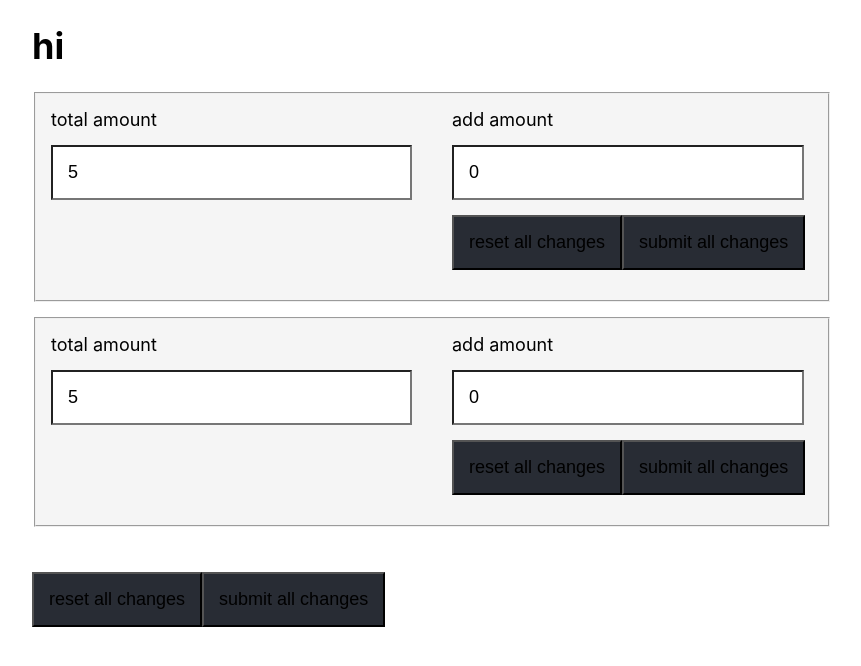
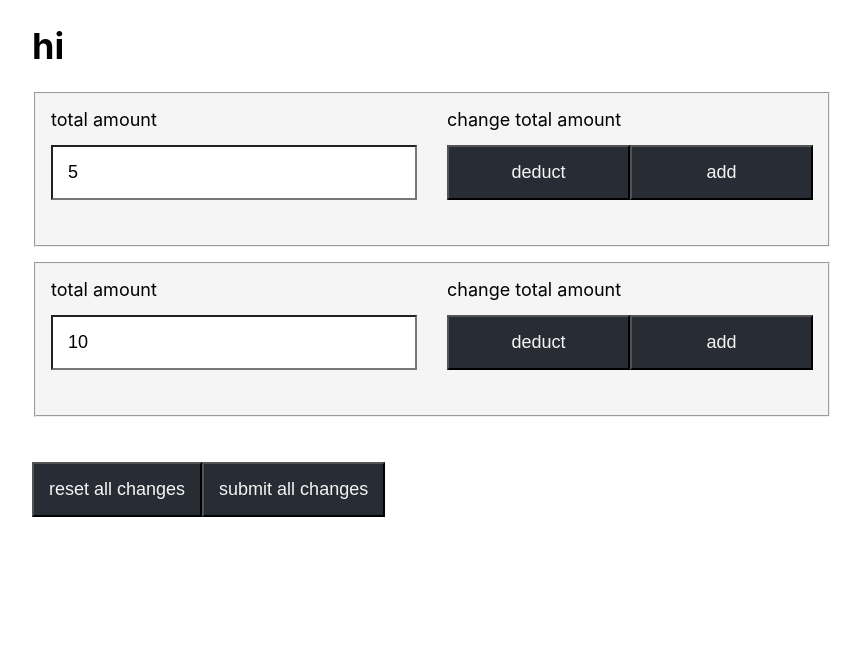
Before and after one commit to SokJang/controlled-inputs, a React (Create React App) app: page / in a window 1280 px wide. Shown: the top 666 px of the page, without its empty margins (208-1069 px from the left). Built offline with nearby package versions, Linux system fonts and the light colour scheme.

Commit message:
controlled components and dummy data

```diff
--- a/src/App.css
+++ b/src/App.css
@@ -3,6 +3,7 @@ body,
 input,
 button {
   font-size: 18px;
+  color: black;
 }
 
 main {
@@ -20,6 +21,7 @@ fieldset {
 label,
 input,
 button,
+.edit-default-container > span,
 fieldset {
   margin-bottom: 15px;
 }
@@ -39,28 +41,27 @@ fieldset {
 .edit-container {
   display: flex;
   flex-direction: column;
-  width: calc(50% - 20px);
+  width: calc(50% - 15px);
 }
 
-.edit-container {
-}
-
-.edit-add-container {
+.edit-math-container,
+.edit-default-container {
   display: flex;
   flex-direction: column;
 }
-
-.edit-add-container > input,
-.edit-add-container > button {
-  width: calc(88%);
+.edit-math-container > span > button,
+.edit-default-container > span > button {
+  width: 50%;
 }
 
 input {
   background-color: white;
   padding: 15px;
 }
+
 button {
   background-color: #282c34;
+  color: whitesmoke;
   padding: 15px;
 }
 
--- a/src/App.js
+++ b/src/App.js
@@ -1,28 +1,36 @@
 import React from "react";
-import { Fieldset } from "./components/fieldset";
+import { FieldSet } from "./components/fieldset/";
+import { CtaContainer } from "./components/cta";
 import "./App.css";
 
 function App() {
-  // const data = {}
+  const products = [
+    {
+      id: "1",
+      totalAmount: "5",
+    },
+    {
+      id: "2",
+      totalAmount: "10",
+    },
+  ];
+  const fieldsets = products.map((product) => (
+    <FieldSet
+      key={product.id}
+      id={product.id}
+      totalAmount={product.totalAmount}
+    />
+  ));
   const handleSubmit = () => {
     console.log("all input form values submitted to server");
-  };
-  const resetAllchanges = () => {
-    console.log("all input form values are resetted");
   };
   return (
     <div className="App">
       <main>
         <h1>hi</h1>
         <form onSubmit={handleSubmit}>
-          <Fieldset />
-          <Fieldset />
-          <span className="cta-container">
-            <button type="reset" onClick={resetAllchanges}>
-              reset all changes
-            </button>
-            <button type="submit">submit all changes</button>
-          </span>
+          {fieldsets}
+          <CtaContainer />
         </form>
       </main>
     </div>
--- /dev/null
+++ b/src/components/cta.js
@@ -0,0 +1,15 @@
+import React from "react";
+
+export const CtaContainer = () => {
+  const resetAllChanges = () => {
+    console.log("all input form values are resetted");
+  };
+  return (
+    <span className="cta-container">
+      <button type="reset" onClick={resetAllChanges}>
+        reset all changes
+      </button>
+      <button type="submit">submit all changes</button>
+    </span>
+  );
+};
--- a/src/components/fieldset.js
+++ /dev/null
@@ -1,35 +0,0 @@
-import React from "react";
-
-export const Fieldset = () => {
-  return (
-    <fieldset>
-      <legend className="visually-hidden" content="headline fieldset" />
-      <span className="container">
-        <span className="display-container">
-          <label htmlFor="readOnly-id-total-amount">total amount</label>
-          <input
-            id="readOnly-id-total-amount"
-            type="number"
-            value="5"
-            readOnly
-          />
-        </span>
-        <span className="edit-container">
-          <span className="edit-add-container">
-            <label htmlFor="input-id-add-amount">add amount</label>
-            <input
-              id="input-id-add-amount"
-              type="number"
-              value="0"
-              placeholder="please add integers"
-            />
-            <span>
-              <button type="reset">reset all changes</button>
-              <button type="submit">submit all changes</button>
-            </span>
-          </span>
-        </span>
-      </span>
-    </fieldset>
-  );
-};
--- /dev/null
+++ b/src/components/fieldset/displayContainer.js
@@ -0,0 +1,15 @@
+import React from "react";
+
+export const DisplayContainer = (props) => {
+  return (
+    <span className="display-container">
+      <label htmlFor="readOnly-id-total-amount">total amount</label>
+      <input
+        id="readOnly-id-total-amount"
+        type="number"
+        value={props.totalAmount}
+        readOnly
+      />
+    </span>
+  );
+};
--- /dev/null
+++ b/src/components/fieldset/editAdd.js
@@ -0,0 +1,40 @@
+import React, { useState } from "react";
+
+export const EditAdd = (props) => {
+  const [number, setNumber] = useState(0);
+
+  return (
+    <span className="edit-math-container">
+      <label htmlFor={`input-id-${props.id}-add-amount`}>
+        add to total amount
+      </label>
+      <input
+        id={`input-id-${props.id}-add-amount`}
+        type="number"
+        placeholder="please add integers"
+        value={number}
+        onChange={(e) => setNumber(e.target.value)}
+      />
+      <span>
+        <button
+          type="reset"
+          onClick={() => {
+            props.showReset();
+            setNumber(0);
+          }}
+        >
+          reset
+        </button>
+        <button
+          type="button"
+          onClick={() => {
+            setNumber(number);
+            props.showReset();
+          }}
+        >
+          add
+        </button>
+      </span>
+    </span>
+  );
+};
--- /dev/null
+++ b/src/components/fieldset/editContainer.js
@@ -0,0 +1,40 @@
+import React, { useReducer } from "react";
+import { EditDefault as Default } from "./editDefault";
+import { EditAdd as Add } from "./editAdd";
+import { EditDeduct as Deduct } from "./editDeduct";
+import { editReduce as reduce } from "./editReduce";
+
+export const EditContainer = (props) => {
+  const initial = {
+    reset: true,
+    add: false,
+    deduct: false,
+  };
+  const [show, showContainer] = useReducer(reduce, initial);
+
+  return (
+    <span className="edit-container">
+      {show.reset && (
+        <Default
+          showAdd={() => showContainer({ type: "add" })}
+          showDeduct={() => showContainer({ type: "deduct" })}
+          id={props.id}
+        />
+      )}
+      {show.add && (
+        <Add
+          showReset={() => showContainer({ type: "reset" })}
+          id={props.id}
+          totalAmount={props.totalAmount}
+        />
+      )}
+      {show.deduct && (
+        <Deduct
+          showReset={() => showContainer({ type: "reset" })}
+          id={props.id}
+          totalAmount={props.totalAmount}
+        />
+      )}
+    </span>
+  );
+};
--- /dev/null
+++ b/src/components/fieldset/editDeduct.js
@@ -0,0 +1,40 @@
+import React, { useState } from "react";
+
+export const EditDeduct = (props) => {
+  const [number, setNumber] = useState(0);
+
+  return (
+    <span className="edit-math-container">
+      <label htmlFor={`input-id-${props.id}-deduct-amount`}>
+        deduct from total amount
+      </label>
+      <input
+        id={`input-id-${props.id}-deduct-amount`}
+        type="number"
+        placeholder="please deduct integers"
+        value={number}
+        onChange={(e) => setNumber(e.target.value)}
+      />
+      <span>
+        <button
+          type="reset"
+          onClick={() => {
+            setNumber(0);
+            props.showReset();
+          }}
+        >
+          reset
+        </button>
+        <button
+          type="button"
+          onClick={() => {
+            setNumber(number);
+            props.showReset();
+          }}
+        >
+          deduct
+        </button>
+      </span>
+    </span>
+  );
+};
--- /dev/null
+++ b/src/components/fieldset/editDefault.js
@@ -0,0 +1,17 @@
+import React from "react";
+
+export const EditDefault = ({ showAdd, showDeduct }) => {
+  return (
+    <span className="edit-default-container">
+      <span>change total amount</span>
+      <span>
+        <button type="reset" onClick={showDeduct}>
+          deduct
+        </button>
+        <button type="button" onClick={showAdd}>
+          add
+        </button>
+      </span>
+    </span>
+  );
+};
--- /dev/null
+++ b/src/components/fieldset/editReduce.js
@@ -0,0 +1,24 @@
+export const editReduce = (state, action) => {
+  switch (action.type) {
+    case "reset":
+      return {
+        reset: true,
+        add: false,
+        deduct: false,
+      };
+    case "add":
+      return {
+        reset: false,
+        add: true,
+        deduct: false,
+      };
+    case "deduct":
+      return {
+        reset: false,
+        add: false,
+        deduct: true,
+      };
+    default:
+      throw new Error();
+  }
+};
--- /dev/null
+++ b/src/components/fieldset/index.js
@@ -0,0 +1,15 @@
+import React from "react";
+import { DisplayContainer } from "./displayContainer";
+import { EditContainer } from "./editContainer";
+
+export const FieldSet = (props) => {
+  return (
+    <fieldset>
+      <legend className="visually-hidden" content="headline fieldset" />
+      <span className="container">
+        <DisplayContainer totalAmount={props.totalAmount} />
+        <EditContainer id={props.id} totalAmount={props.totalAmount} />
+      </span>
+    </fieldset>
+  );
+};
```
